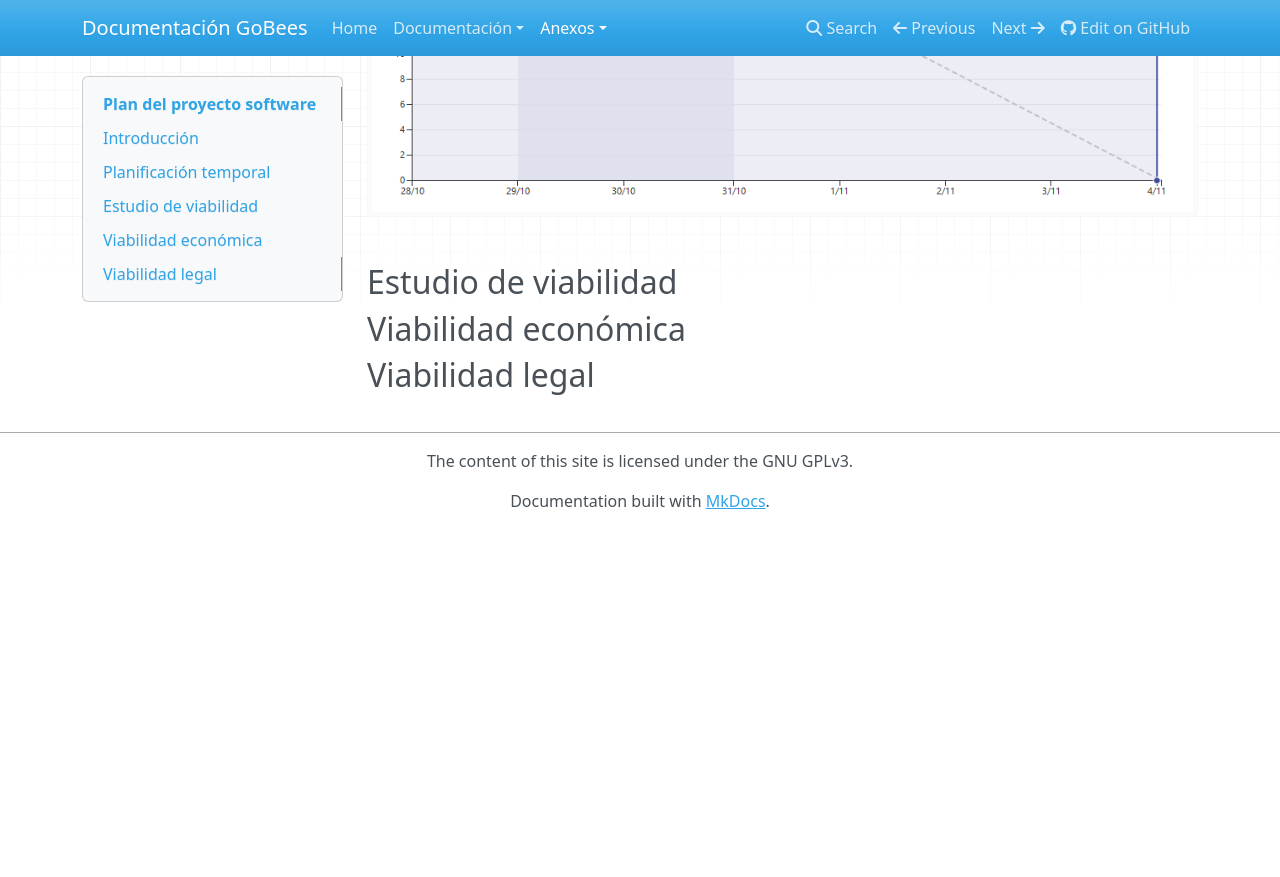
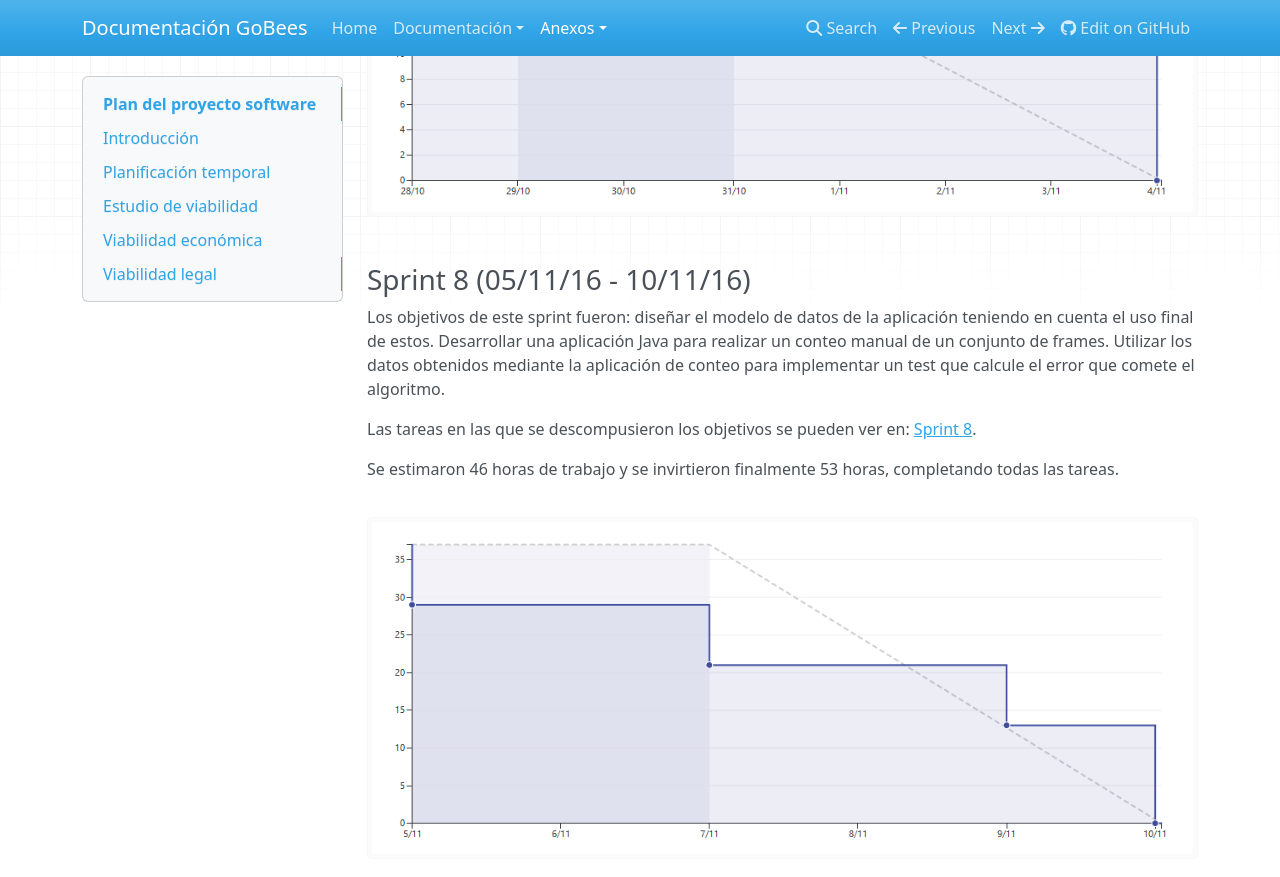
Before and after one commit to davidmigloz/go-bees, an MkDocs documentation site: the page built from docs/md/anexos/A_PlanProyecto.md, in a window 1280 px wide and 900 px high, scrolled down 6786 px. Shown: the top 877 px of the window. Built offline with MkDocs 1.6.1, drawn with Linux system fonts in a browser that asks for light colours; nearby versions of some CDN libraries; old or Windows-style settings are respelled for this version of MkDocs; before the commit the page ends 7315 px from its top, so only the background shows below that.

Commit message:
Document sprint 8 #65

```diff
--- a/docs/md/anexos/A_PlanProyecto.md
+++ b/docs/md/anexos/A_PlanProyecto.md
@@ -136,6 +136,16 @@ Se estimaron 16 horas de trabajo y se invirtieron finalmente 23 horas, completan
 
 ![Sprint 7](https://raw.githubusercontent.com/davidmigloz/go-bees/master/docs/img/burndowns/sprint7.png)
 
+### Sprint 8 (05/11/16 - 10/11/16)
+
+Los objetivos de este sprint fueron: diseñar el modelo de datos de la aplicación teniendo en cuenta el uso final de estos. Desarrollar una aplicación Java para realizar un conteo manual de un conjunto de frames. Utilizar los datos obtenidos mediante la aplicación de conteo para implementar un test que calcule el error que comete el algoritmo.
+
+Las tareas en las que se descompusieron los objetivos se pueden ver en: [Sprint 8](https://github.com/davidmigloz/go-bees/milestone/9?closed=1).
+
+Se estimaron 46 horas de trabajo y se invirtieron finalmente 53 horas, completando todas las tareas.
+
+![Sprint 8](https://raw.githubusercontent.com/davidmigloz/go-bees/master/docs/img/burndowns/sprint8.png)
+
 Estudio de viabilidad
 ---------------------
 
```
Also changed, not shown: docs/img/burndowns/sprint8.png (added), 1 other file.
